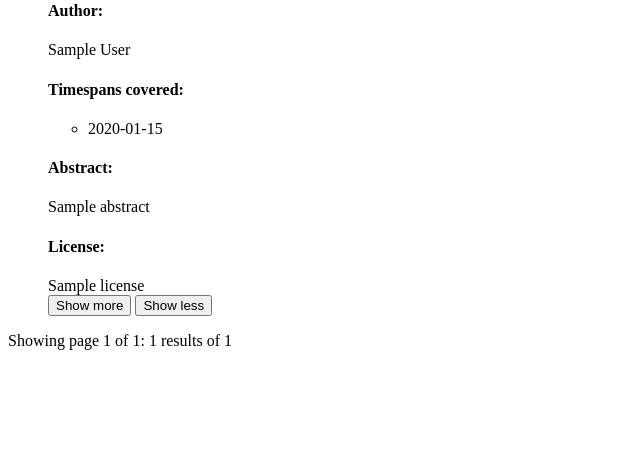
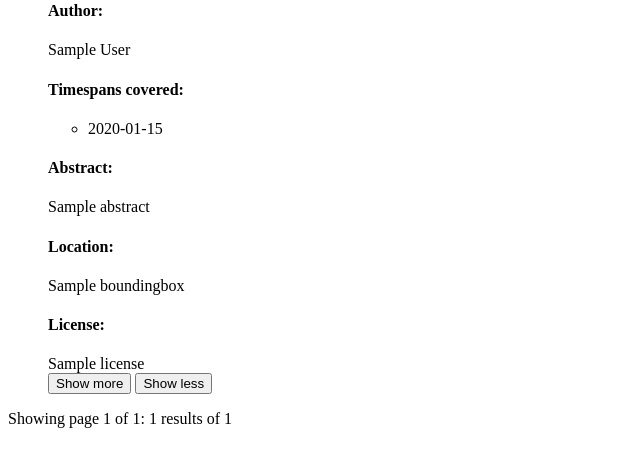
Before and after one commit to POLDER-Crew/polder-federated-search, a Flask app: template app/templates/results.html in a window 1280 px wide. Shown: the part 277-744 px from the top of the page, without its empty margins (0-640 px from the left). Run offline with Flask 2, Linux system fonts and the light colour scheme; the template is opened without the code that fills it: most values are stand-ins (such as "Sample title", 1, 10 or a date in 2020); parts of the project's set-up code (start-up, migrations or seed data) failed here and were passed over.

Commit message:
conflict fixed

```diff
--- a/app/search/dataone.py
+++ b/app/search/dataone.py
@@ -148,6 +148,7 @@ class SolrDirectSearch(SearcherBase):
             spatial_coverage=result.pop('placeKey', None),
             author = result.pop('author',None),
             doi=doi,
+             boundingbox = {'south': result.pop('southBoundCoord',None), 'north':result.pop('northBoundCoord',None),'west': result.pop('westBoundCoord',None), 'east':result.pop('eastBoundCoord',None)},
             keywords=result.pop('keywords', []),
             origin=result.pop('origin', []),
             temporal_coverage=result.pop('temporal_coverage', ""),
--- a/app/search/search.py
+++ b/app/search/search.py
@@ -20,6 +20,7 @@ class SearchResult:
         self.keywords = kwargs.pop('keywords', [])
         self.origin = kwargs.pop('origin', [])
         self.id = kwargs.pop('id')
+        self.boundingbox = kwargs.pop('boundingbox',None)
         self.author = kwargs.pop('author',None)
         self.license = kwargs.pop('license', None)
         # May or may not be the same as the ID
--- a/app/templates/results.html
+++ b/app/templates/results.html
@@ -63,6 +63,12 @@
 
         <h4>Abstract:</h4>
         {{ result.abstract|safe}}
+         {% if result.boundingbox %}
+              <div class="location">
+                <h4>Location:</h4>
+                  {{ result.boundingbox }}
+              </div>
+        {% endif %}
         {% if result.license %}
               <div class="license">
                 <h4>License:</h4>
```
